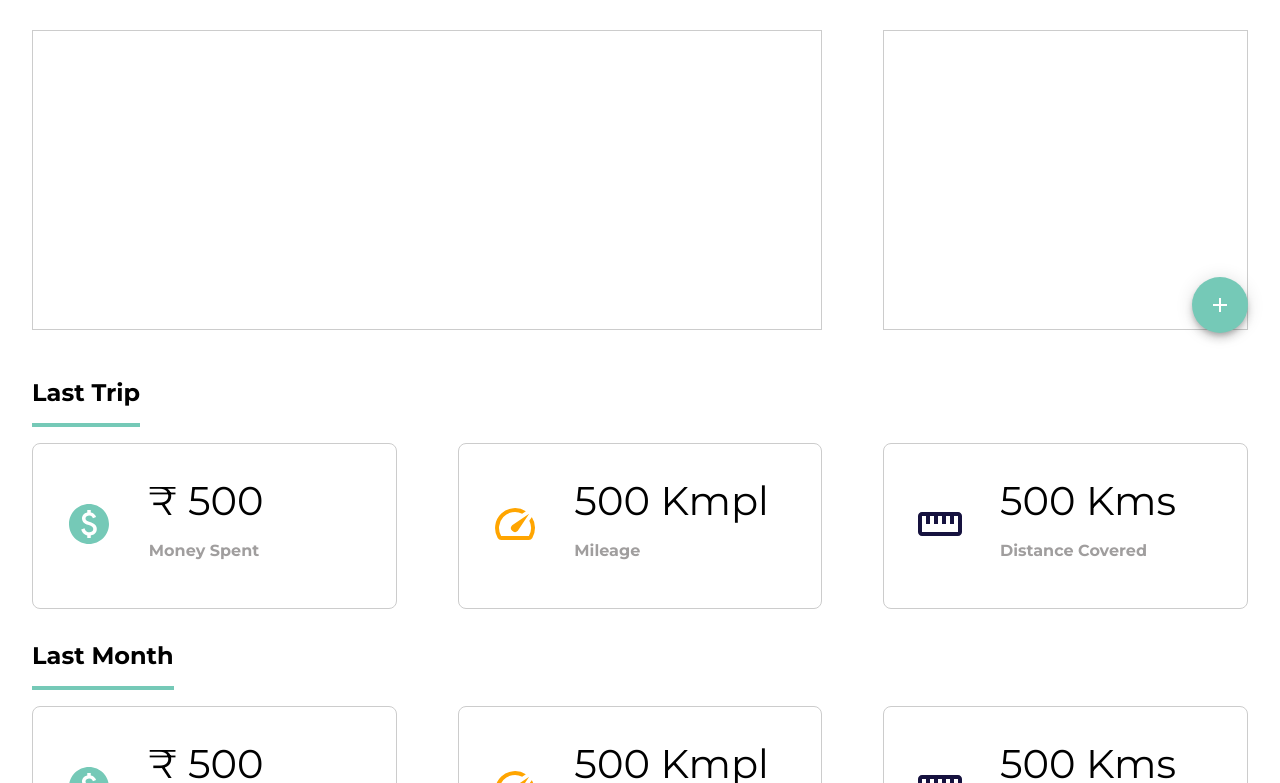
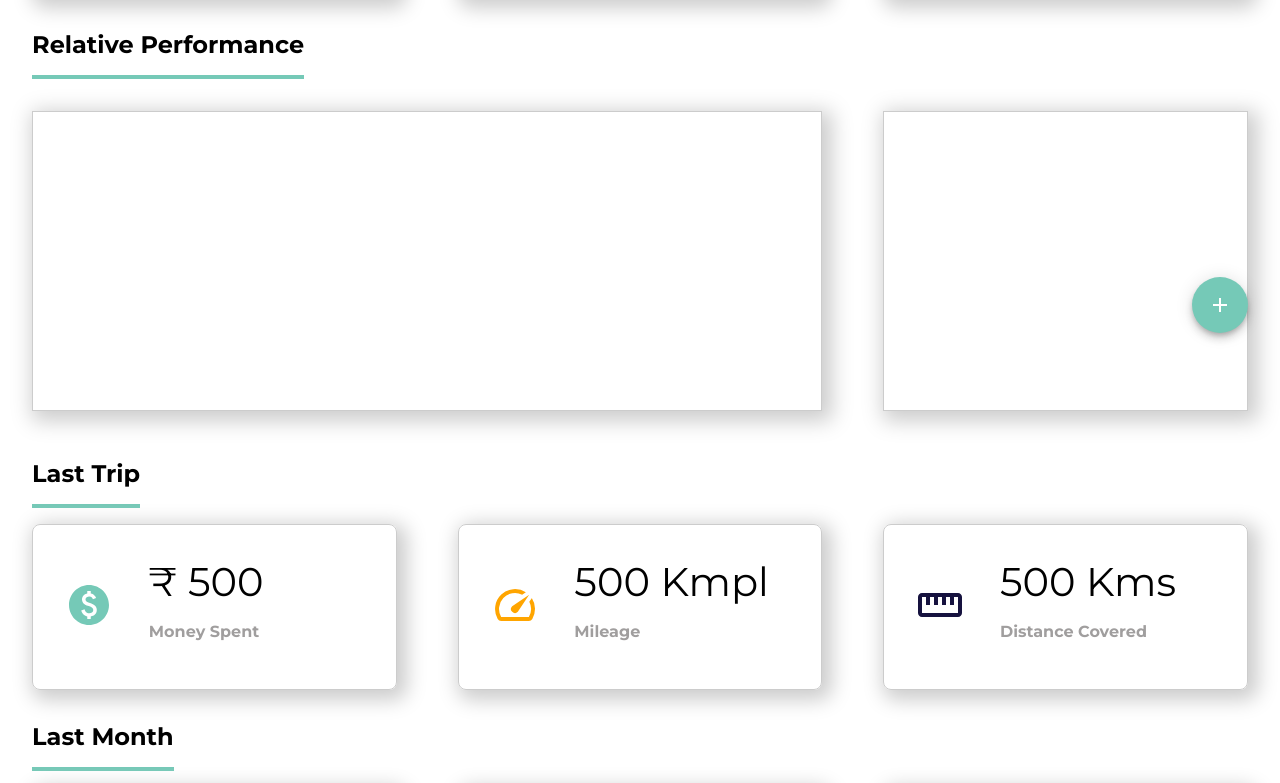
Before and after one commit to Saurav-Singh-Rauthan/Vaahan, a React (Create React App) app: page /dashboard in a window 1280 px wide. Shown: the part 397-1180 px from the top of the page. Built offline with nearby package versions, Linux system fonts and the light colour scheme.

Commit message:
visual changes to dashboard

```diff
--- a/src/components/DashboardUI/CountupTab/Countuptab.module.css
+++ b/src/components/DashboardUI/CountupTab/Countuptab.module.css
@@ -6,6 +6,7 @@
   border-radius: 8px;
   align-items: center;
   column-gap: 0.5rem;
+  box-shadow: 5px 5px 20px 5px #ccc;
 }
 
 .value {
--- a/src/components/pages/Dashboard/Dashboard.js
+++ b/src/components/pages/Dashboard/Dashboard.js
@@ -15,9 +15,12 @@ const Dashboard = (props) => {
         </div>
       </div>
 
-      <div className={Styles.mileageComp}>
-        <div></div>
-        <div></div>
+      <div>
+        <div className={Styles.MonthStats}>Relative Performance</div>
+        <div className={Styles.mileageComp}>
+          <div></div>
+          <div></div>
+        </div>
       </div>
 
       <div>
@@ -29,7 +32,7 @@ const Dashboard = (props) => {
         </div>
       </div>
 
-      <div>
+      <div style={{marginBottom: "2rem"}}>
         <div className={Styles.MonthStats}>Last Month</div>
         <div className={Styles.monthlydetails}>
           <Countuptab type="money" />
--- a/src/components/pages/Dashboard/Dashboard.module.css
+++ b/src/components/pages/Dashboard/Dashboard.module.css
@@ -1,6 +1,6 @@
 .monthlydetails {
   display: grid;
-  grid-template-columns: repeat(3,30%);
+  grid-template-columns: repeat(3, 30%);
   justify-content: space-between;
 }
 
@@ -23,4 +23,5 @@
 .mileageComp div {
   height: 300px;
   border: 1px solid #ccc;
+  box-shadow: 5px 5px 20px 5px #ccc;
 }
```
